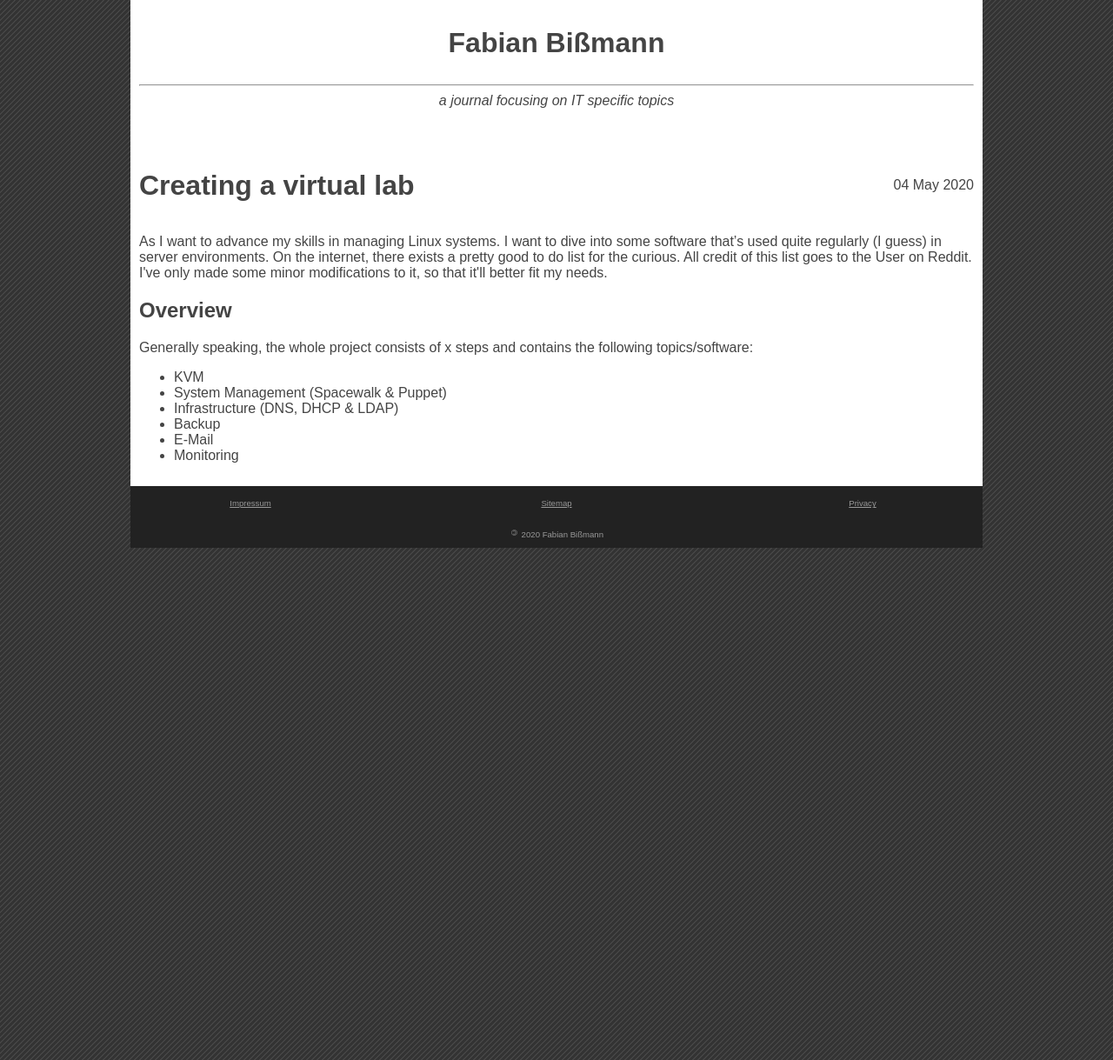
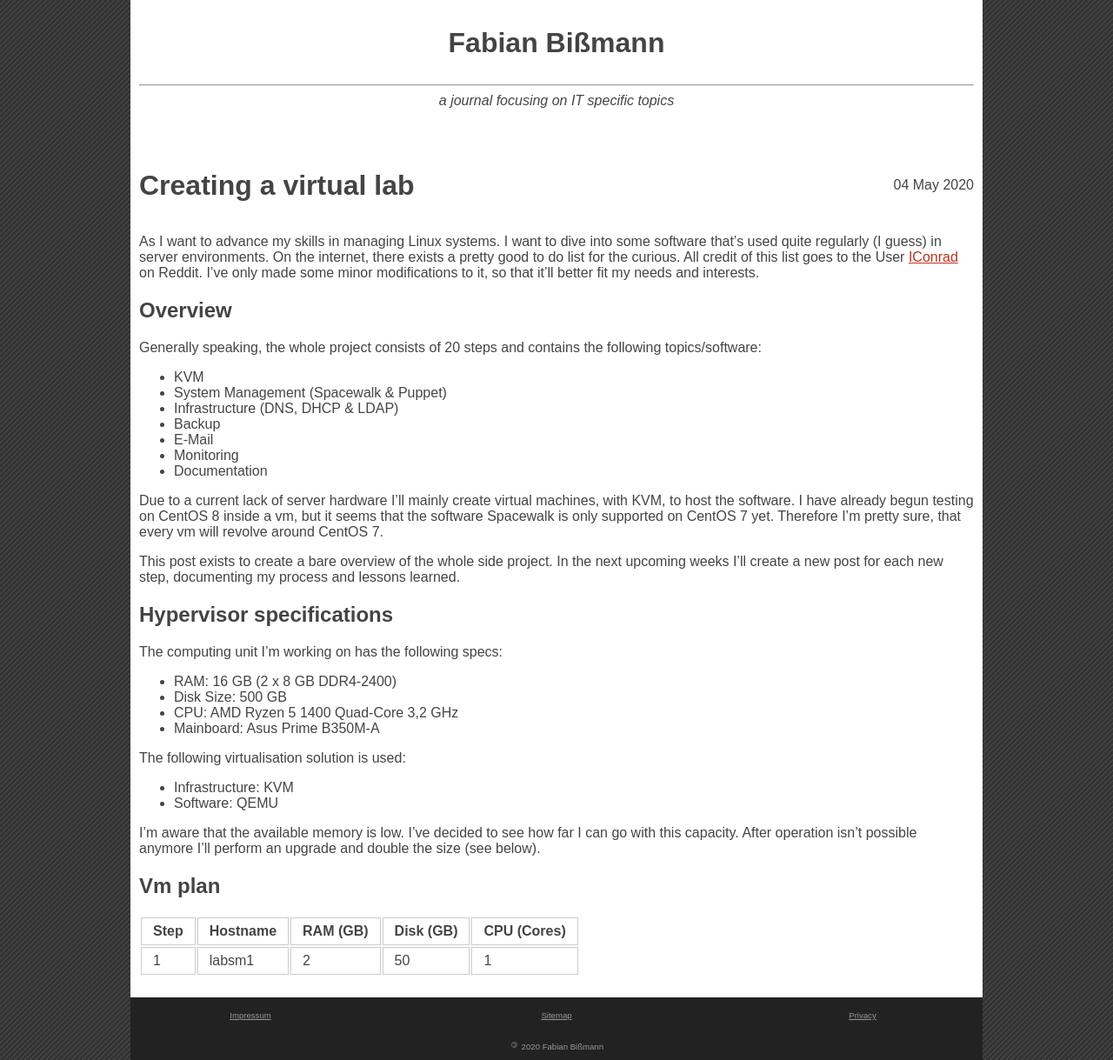
Before and after one commit to 1dollarsteak/1dollarsteak.github.io, a Jekyll site: the page built from _posts/2020-05-04-Creating-a-virtual-lab.md, in a window 1280 px wide. Shown: the whole page at 87% size. Built offline with Jekyll 4.4.1, drawn with Linux system fonts in a browser that asks for light colours.

Commit message:
Add overview and create the vm plan

```diff
--- a/_posts/2020-05-04-Creating-a-virtual-lab.md
+++ b/_posts/2020-05-04-Creating-a-virtual-lab.md
@@ -10,12 +10,12 @@ lang: en
 As I want to advance my skills in managing Linux systems. I want to dive into
 some software that's used quite regularly (I guess) in server environments.
 On the internet, there exists a pretty good to do list for the curious. All
-credit of this list goes to the User <User> on Reddit.
-I've only made some minor modifications to it, so that it'll better fit my
-needs.
+credit of this list goes to the User [IConrad](https://reddit.com/u/IConrad) on
+Reddit. I've only made some minor modifications to it, so that it'll better fit
+my needs and interests.
 
 ## Overview
-Generally speaking, the whole project consists of x steps and contains the
+Generally speaking, the whole project consists of 20 steps and contains the
 following topics/software:
 - KVM
 - System Management (Spacewalk & Puppet)
@@ -23,3 +23,34 @@ following topics/software:
 - Backup
 - E-Mail
 - Monitoring
+- Documentation
+
+Due to a current lack of server hardware I'll mainly create virtual machines,
+with KVM, to host the software. I have already begun testing on CentOS 8 inside
+a vm, but it seems that the software Spacewalk is only supported on CentOS 7
+yet. Therefore I'm pretty sure, that every vm will revolve around CentOS 7.
+
+This post exists to create a bare overview of the whole side project. In the
+next upcoming weeks I'll create a new post for each new step, documenting my
+process and lessons learned.
+
+## Hypervisor specifications
+The computing unit I'm working on has the following specs:
+- RAM: 16 GB (2 x 8 GB DDR4-2400)
+- Disk Size: 500 GB
+- CPU: AMD Ryzen 5 1400 Quad-Core 3,2 GHz
+- Mainboard: Asus Prime B350M-A
+
+The following virtualisation solution is used:
+- Infrastructure: KVM
+- Software: QEMU
+
+I'm aware that the available memory is low. I've decided to see how far I can go
+with this capacity. After operation isn't possible anymore I'll perform an
+upgrade and double the size (see below).
+
+## Vm plan
+
+| Step | Hostname | RAM (GB) | Disk (GB) | CPU (Cores) |
+| ---- | -------- | -------- | --------- | ----------- |
+| 1    | labsm1   | 2        | 50        | 1           |
```
